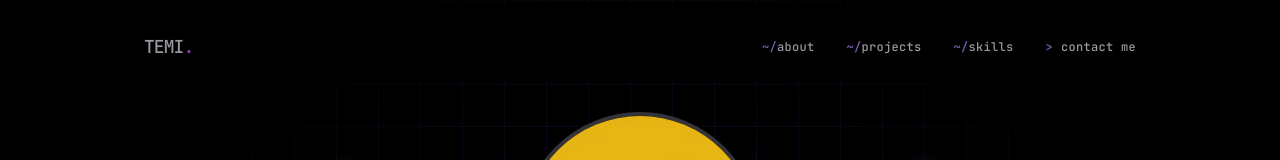
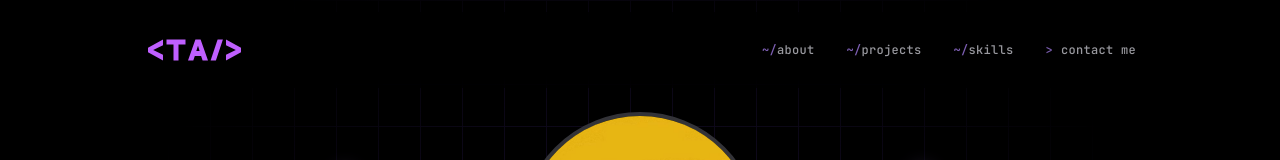
Before and after one commit to Temiawaye/Portfolio, a Next.js app: page / in a window 1280 px wide. Shown: the top 160 px of the page. Built offline with nearby package versions, Linux system fonts and the light colour scheme.

Commit message:
feat(nav): use SVG brand logo

```diff
--- a/components/navbar.tsx
+++ b/components/navbar.tsx
@@ -1,6 +1,7 @@
 "use client";
 
 import { useState, useEffect } from "react";
+import Image from "next/image";
 import { Menu, X } from 'lucide-react';
 import { motion, AnimatePresence } from "motion/react";
 
@@ -74,10 +75,19 @@ export default function Navbar() {
     >
       {/* Logo */}
       <button
+        type="button"
+        aria-label="Go to home"
         onClick={() => scrollToSection('home')}
-        className="font-bold text-lg tracking-tighter text-text-primary hover:text-link-hover active:text-link-active transition-colors cursor-pointer"
+        className="flex shrink-0 cursor-pointer items-center rounded-lg transition-opacity hover:opacity-85 active:opacity-70 focus-visible:outline-2 focus-visible:outline-offset-3 focus-visible:outline-electric-lavender"
       >
-        TEMI<span className="text-accent">.</span>
+        <Image
+          src="/logo.svg"
+          alt=""
+          width={100}
+          height={36}
+          priority
+          className="h-8 w-auto sm:h-9"
+        />
       </button>
 
       <div className="hidden lg:flex gap-8 items-center font-medium text-xs tracking-wide">
```
Also changed, not shown: public/logo.svg (added).
